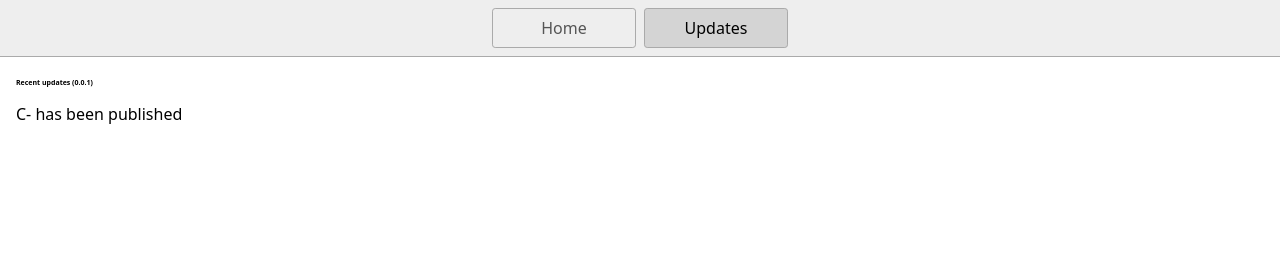
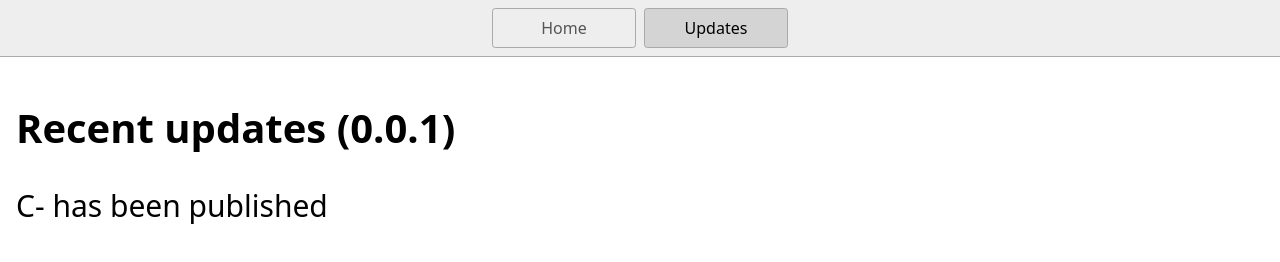
Before and after one commit to Rayan25062011/Offical-Cminus-Site, a plain HTML site: page page2.html in a window 1280 px wide. Drawn offline with Linux system fonts and the light colour scheme.

Commit message:
Update styles.css

```diff
--- a/styles.css
+++ b/styles.css
@@ -42,5 +42,9 @@ main {
 
 h1 {
   font-weight: bold;
-  font-size: 7px
+  font-size: 40px;
 }
+
+p {
+  font-size: 30px;
+)
```
